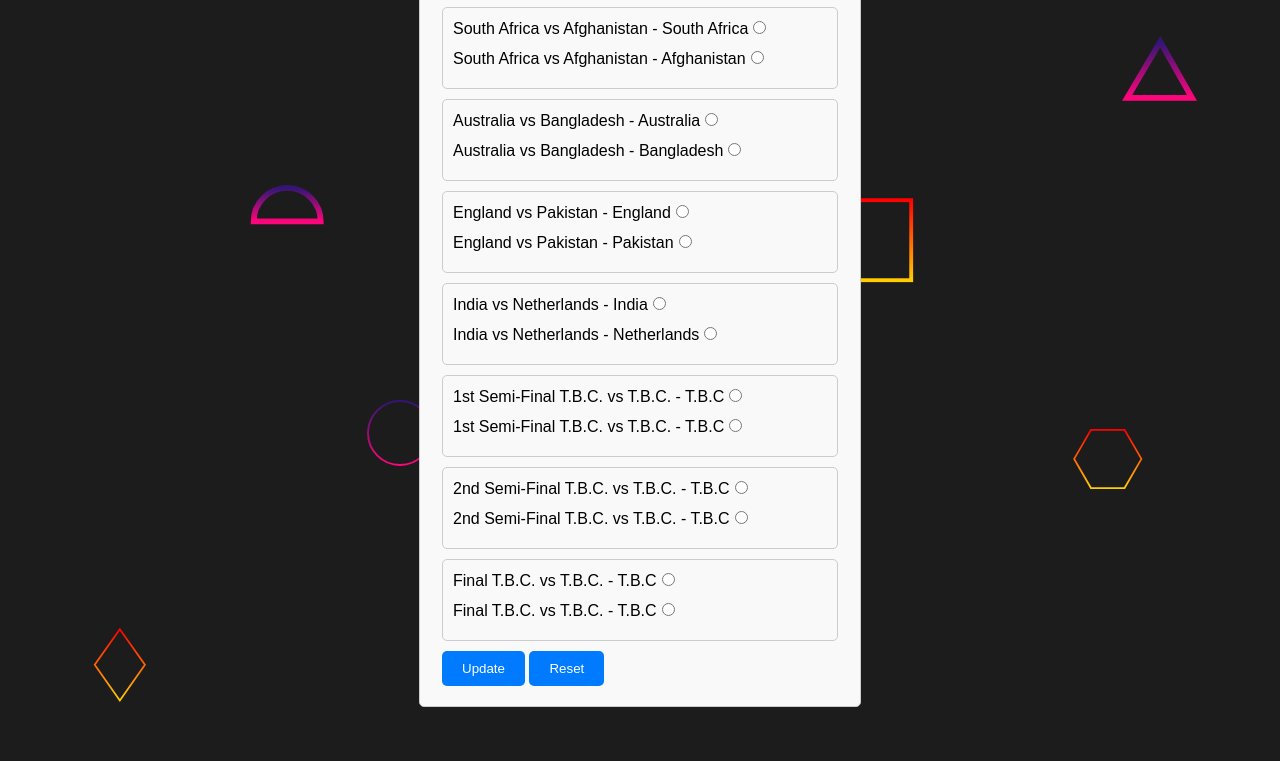
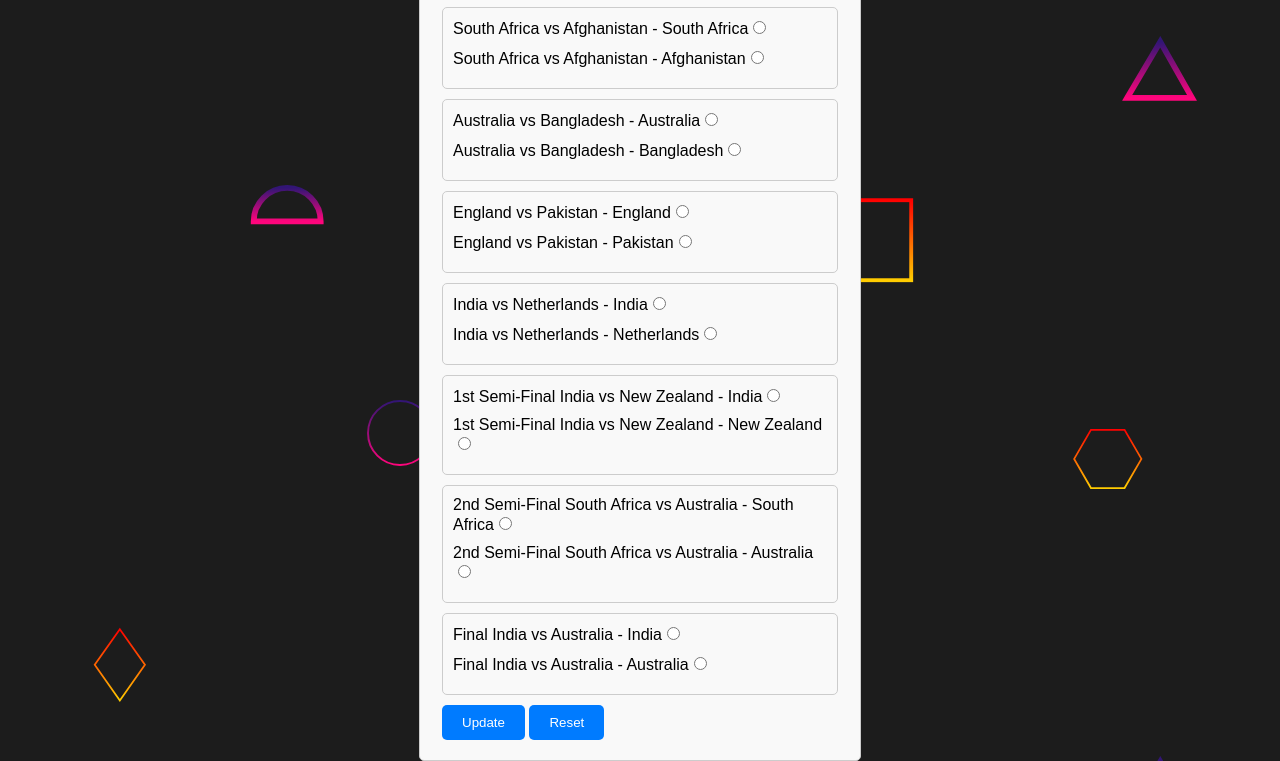
Before and after one commit to Abdul-2050/Pollify, a website: page updateData.html in a window 1280 px wide. Shown: the part 3967-4728 px from the top of the page. Before the commit the page ends 4674 px from the top, so only its background shows below. Drawn offline with Linux system fonts and the light colour scheme; no server answers; a web font is replaced by a local one.

Commit message:
Add files via upload

```diff
--- a/updateData.html
+++ b/updateData.html
@@ -245,54 +245,54 @@
 
         // Define the matchDataArray
         const matchDataArray = [
-            { description: "England vs New Zealand", team1: "England", team2: "New Zealand", matchDate: "5-Oct", matchTime: "2:00 PM", winningTeam: "match_not_started" },
-            { description: "Pakistan vs Netherlands", team1: "Pakistan", team2: "Netherlands", matchDate: "6-Oct", matchTime: "2:00 PM", winningTeam: "match_not_started" },
-            { description: "Bangladesh vs Afghanistan", team1: "Bangladesh", team2: "Afghanistan", matchDate: "7-Oct", matchTime: "10:30 AM", winningTeam: "match_not_started" },
-            { description: "South Africa vs Sri Lanka", team1: "South Africa", team2: "Sri Lanka", matchDate: "7-Oct", matchTime: "2:00 PM", winningTeam: "match_not_started" },
-            { description: "Australia vs India", team1: "Australia", team2: "India", matchDate: "8-Oct", matchTime: "2:00 PM", winningTeam: "match_not_started" },
-            { description: "New Zealand vs Netherlands", team1: "New Zealand", team2: "Netherlands", matchDate: "9-Oct", matchTime: "2:00 PM", winningTeam: "match_not_started" },
-            { description: "England vs Bangladesh", team1: "England", team2: "Bangladesh", matchDate: "10-Oct", matchTime: "10:30 AM", winningTeam: "match_not_started" },
-            { description: "Pakistan vs Sri Lanka", team1: "Pakistan", team2: "Sri Lanka", matchDate: "10-Oct", matchTime: "2:00 PM", winningTeam: "match_not_started" },
-            { description: "India vs Afghanistan", team1: "India", team2: "Afghanistan", matchDate: "11-Oct", matchTime: "2:00 PM", winningTeam: "match_not_started" },
-            { description: "Australia vs South Africa", team1: "Australia", team2: "South Africa", matchDate: "12-Oct", matchTime: "2:00 PM", winningTeam: "match_not_started" },
-            { description: "New Zealand vs Bangladesh", team1: "New Zealand", team2: "Bangladesh", matchDate: "13-Oct", matchTime: "2:00 PM", winningTeam: "match_not_started" },
-            { description: "India vs Pakistan", team1: "India", team2: "Pakistan", matchDate: "14-Oct", matchTime: "2:00 PM", winningTeam: "match_not_started" },
-            { description: "England vs Afghanistan", team1: "England", team2: "Afghanistan", matchDate: "15-Oct", matchTime: "2:00 PM", winningTeam: "match_not_started" },
-            { description: "Australia vs Sri Lanka", team1: "Australia", team2: "Sri Lanka", matchDate: "16-Oct", matchTime: "2:00 PM", winningTeam: "match_not_started" },
-            { description: "South Africa vs Netherlands", team1: "South Africa", team2: "Netherlands", matchDate: "17-Oct", matchTime: "2:00 PM", winningTeam: "match_not_started" },
-            { description: "New Zealand vs Afghanistan", team1: "New Zealand", team2: "Afghanistan", matchDate: "18-Oct", matchTime: "2:00 PM", winningTeam: "match_not_started" },
-            { description: "India vs Bangladesh", team1: "India", team2: "Bangladesh", matchDate: "19-Oct", matchTime: "2:00 PM", winningTeam: "match_not_started" },
-            { description: "Australia vs Pakistan", team1: "Australia", team2: "Pakistan", matchDate: "20-Oct", matchTime: "2:00 PM", winningTeam: "match_not_started" },
-            { description: "Netherlands vs Sri Lanka", team1: "Netherlands", team2: "Sri Lanka", matchDate: "21-Oct", matchTime: "10:30 AM", winningTeam: "match_not_started" },
-            { description: "England vs South Africa", team1: "England", team2: "South Africa", matchDate: "21-Oct", matchTime: "2:00 PM", winningTeam: "match_not_started" },
-            { description: "India vs New Zealand", team1: "India", team2: "New Zealand", matchDate: "22-Oct", matchTime: "2:00 PM", winningTeam: "match_not_started" },
-            { description: "Pakistan vs Afghanistan", team1: "Pakistan", team2: "Afghanistan", matchDate: "23-Oct", matchTime: "2:00 PM", winningTeam: "match_not_started" },
-            { description: "South Africa vs Bangladesh", team1: "South Africa", team2: "Bangladesh", matchDate: "24-Oct", matchTime: "2:00 PM", winningTeam: "match_not_started" },
-            { description: "Australia vs Netherlands", team1: "Australia", team2: "Netherlands", matchDate: "25-Oct", matchTime: "2:00 PM", winningTeam: "match_not_started" },
-            { description: "England vs Sri Lanka", team1: "England", team2: "Sri Lanka", matchDate: "26-Oct", matchTime: "2:00 PM", winningTeam: "match_not_started" },
-            { description: "Pakistan vs South Africa", team1: "Pakistan", team2: "South Africa", matchDate: "27-Oct", matchTime: "2:00 PM", winningTeam: "match_not_started" },
-            { description: "Australia vs New Zealand", team1: "Australia", team2: "New Zealand", matchDate: "28-Oct", matchTime: "10:30 AM", winningTeam: "match_not_started" },
-            { description: "Netherlands vs Bangladesh", team1: "Netherlands", team2: "Bangladesh", matchDate: "28-Oct", matchTime: "2:00 PM", winningTeam: "match_not_started" },
-            { description: "India vs England", team1: "India", team2: "England", matchDate: "29-Oct", matchTime: "2:00 PM", winningTeam: "match_not_started" },
-            { description: "Afghanistan vs Sri Lanka", team1: "Afghanistan", team2: "Sri Lanka", matchDate: "30-Oct", matchTime: "2:00 PM", winningTeam: "match_not_started" },
-            { description: "Pakistan vs Bangladesh", team1: "Pakistan", team2: "Bangladesh", matchDate: "31-Oct", matchTime: "2:00 PM", winningTeam: "match_not_started" },
-            { description: "New Zealand vs South Africa", team1: "New Zealand", team2: "South Africa", matchDate: "1-Nov", matchTime: "2:00 PM", winningTeam: "match_not_started" },
-            { description: "India vs Sri Lanka", team1: "India", team2: "Sri Lanka", matchDate: "2-Nov", matchTime: "2:00 PM", winningTeam: "match_not_started" },
-            { description: "Netherlands vs Afghanistan", team1: "Netherlands", team2: "Afghanistan", matchDate: "3-Nov", matchTime: "2:00 PM", winningTeam: "match_not_started" },
-            { description: "New Zealand vs Pakistan", team1: "New Zealand", team2: "Pakistan", matchDate: "4-Nov", matchTime: "10:30 AM", winningTeam: "match_not_started" },
-            { description: "England vs Australia", team1: "England", team2: "Australia", matchDate: "4-Nov", matchTime: "2:00 PM", winningTeam: "match_not_started" },
-            { description: "India vs South Africa", team1: "India", team2: "South Africa", matchDate: "5-Nov", matchTime: "2:00 PM", winningTeam: "match_not_started" },
-            { description: "Bangladesh vs Sri Lanka", team1: "Bangladesh", team2: "Sri Lanka", matchDate: "6-Nov", matchTime: "2:00 PM", winningTeam: "match_not_started" },
-            { description: "Australia vs Afghanistan", team1: "Australia", team2: "Afghanistan", matchDate: "7-Nov", matchTime: "2:00 PM", winningTeam: "match_not_started" },
-            { description: "England vs Netherlands", team1: "England", team2: "Netherlands", matchDate: "8-Nov", matchTime: "2:00 PM", winningTeam: "match_not_started" },
-            { description: "New Zealand vs Sri Lanka", team1: "New Zealand", team2: "Sri Lanka", matchDate: "9-Nov", matchTime: "2:00 PM", winningTeam: "match_not_started" },
-            { description: "South Africa vs Afghanistan", team1: "South Africa", team2: "Afghanistan", matchDate: "10-Nov", matchTime: "2:00 PM", winningTeam: "match_not_started" },
-            { description: "Australia vs Bangladesh", team1: "Australia", team2: "Bangladesh", matchDate: "11-Nov", matchTime: "10:30 AM", winningTeam: "match_not_started" },
-            { description: "England vs Pakistan", team1: "England", team2: "Pakistan", matchDate: "11-Nov", matchTime: "2:00 PM", winningTeam: "match_not_started" },
-            { description: "India vs Netherlands", team1: "India", team2: "Netherlands", matchDate: "12-Nov", matchTime: "2:00 PM", winningTeam: "match_not_started" },
-            { description: "1st Semi-Final T.B.C. vs T.B.C.", team1: "T.B.C", team2: "T.B.C", matchDate: "15-Nov", matchTime: "2:00 PM", winningTeam: "match_not_started" },
-            { description: "2nd Semi-Final T.B.C. vs T.B.C.", team1: "T.B.C", team2: "T.B.C", matchDate: "16-Nov", matchTime: "2:00 PM", winningTeam: "match_not_started" },
-            { description: "Final T.B.C. vs T.B.C.", team1: "T.B.C", team2: "T.B.C", matchDate: "19-Nov", matchTime: "2:00 PM", winningTeam: "match_not_started" }
+            { description: "England vs New Zealand", team1: "England", team2: "New Zealand", matchDate: "5-Oct", matchTime: "2:00 PM", winningTeam: "team2" },
+            { description: "Pakistan vs Netherlands", team1: "Pakistan", team2: "Netherlands", matchDate: "6-Oct", matchTime: "2:00 PM", winningTeam: "team1" },
+            { description: "Bangladesh vs Afghanistan", team1: "Bangladesh", team2: "Afghanistan", matchDate: "7-Oct", matchTime: "10:30 AM", winningTeam: "team1" },
+            { description: "South Africa vs Sri Lanka", team1: "South Africa", team2: "Sri Lanka", matchDate: "7-Oct", matchTime: "2:00 PM", winningTeam: "team1" },
+            { description: "Australia vs India", team1: "Australia", team2: "India", matchDate: "8-Oct", matchTime: "2:00 PM", winningTeam: "team2" },
+            { description: "New Zealand vs Netherlands", team1: "New Zealand", team2: "Netherlands", matchDate: "9-Oct", matchTime: "2:00 PM", winningTeam: "team1" },
+            { description: "England vs Bangladesh", team1: "England", team2: "Bangladesh", matchDate: "10-Oct", matchTime: "10:30 AM", winningTeam: "team1" },
+            { description: "Pakistan vs Sri Lanka", team1: "Pakistan", team2: "Sri Lanka", matchDate: "10-Oct", matchTime: "2:00 PM", winningTeam: "team1" },
+            { description: "India vs Afghanistan", team1: "India", team2: "Afghanistan", matchDate: "11-Oct", matchTime: "2:00 PM", winningTeam: "team1" },
+            { description: "Australia vs South Africa", team1: "Australia", team2: "South Africa", matchDate: "12-Oct", matchTime: "2:00 PM", winningTeam: "team2" },
+            { description: "New Zealand vs Bangladesh", team1: "New Zealand", team2: "Bangladesh", matchDate: "13-Oct", matchTime: "2:00 PM", winningTeam: "team1" },
+            { description: "India vs Pakistan", team1: "India", team2: "Pakistan", matchDate: "14-Oct", matchTime: "2:00 PM", winningTeam: "team1" },
+            { description: "England vs Afghanistan", team1: "England", team2: "Afghanistan", matchDate: "15-Oct", matchTime: "2:00 PM", winningTeam: "team2" },
+            { description: "Australia vs Sri Lanka", team1: "Australia", team2: "Sri Lanka", matchDate: "16-Oct", matchTime: "2:00 PM", winningTeam: "team1" },
+            { description: "South Africa vs Netherlands", team1: "South Africa", team2: "Netherlands", matchDate: "17-Oct", matchTime: "2:00 PM", winningTeam: "team2" },
+            { description: "New Zealand vs Afghanistan", team1: "New Zealand", team2: "Afghanistan", matchDate: "18-Oct", matchTime: "2:00 PM", winningTeam: "team1" },
+            { description: "India vs Bangladesh", team1: "India", team2: "Bangladesh", matchDate: "19-Oct", matchTime: "2:00 PM", winningTeam: "team1" },
+            { description: "Australia vs Pakistan", team1: "Australia", team2: "Pakistan", matchDate: "20-Oct", matchTime: "2:00 PM", winningTeam: "team2" },
+            { description: "Netherlands vs Sri Lanka", team1: "Netherlands", team2: "Sri Lanka", matchDate: "21-Oct", matchTime: "10:30 AM", winningTeam: "team2" },
+            { description: "England vs South Africa", team1: "England", team2: "South Africa", matchDate: "21-Oct", matchTime: "2:00 PM", winningTeam: "team2" },
+            { description: "India vs New Zealand", team1: "India", team2: "New Zealand", matchDate: "22-Oct", matchTime: "2:00 PM", winningTeam: "team1" },
+            { description: "Pakistan vs Afghanistan", team1: "Pakistan", team2: "Afghanistan", matchDate: "23-Oct", matchTime: "2:00 PM", winningTeam: "team2" },
+            { description: "South Africa vs Bangladesh", team1: "South Africa", team2: "Bangladesh", matchDate: "24-Oct", matchTime: "2:00 PM", winningTeam: "team1" },
+            { description: "Australia vs Netherlands", team1: "Australia", team2: "Netherlands", matchDate: "25-Oct", matchTime: "2:00 PM", winningTeam: "team1" },
+            { description: "England vs Sri Lanka", team1: "England", team2: "Sri Lanka", matchDate: "26-Oct", matchTime: "2:00 PM", winningTeam: "team2" },
+            { description: "Pakistan vs South Africa", team1: "Pakistan", team2: "South Africa", matchDate: "27-Oct", matchTime: "2:00 PM", winningTeam: "team2" },
+            { description: "Australia vs New Zealand", team1: "Australia", team2: "New Zealand", matchDate: "28-Oct", matchTime: "10:30 AM", winningTeam: "team1" },
+            { description: "Netherlands vs Bangladesh", team1: "Netherlands", team2: "Bangladesh", matchDate: "28-Oct", matchTime: "2:00 PM", winningTeam: "team1" },
+            { description: "India vs England", team1: "India", team2: "England", matchDate: "29-Oct", matchTime: "2:00 PM", winningTeam: "team1" },
+            { description: "Afghanistan vs Sri Lanka", team1: "Afghanistan", team2: "Sri Lanka", matchDate: "30-Oct", matchTime: "2:00 PM", winningTeam: "team1" },
+            { description: "Pakistan vs Bangladesh", team1: "Pakistan", team2: "Bangladesh", matchDate: "31-Oct", matchTime: "2:00 PM", winningTeam: "team1" },
+            { description: "New Zealand vs South Africa", team1: "New Zealand", team2: "South Africa", matchDate: "1-Nov", matchTime: "2:00 PM", winningTeam: "team2" },
+            { description: "India vs Sri Lanka", team1: "India", team2: "Sri Lanka", matchDate: "2-Nov", matchTime: "2:00 PM", winningTeam: "team1" },
+            { description: "Netherlands vs Afghanistan", team1: "Netherlands", team2: "Afghanistan", matchDate: "3-Nov", matchTime: "2:00 PM", winningTeam: "team2" },
+            { description: "New Zealand vs Pakistan", team1: "New Zealand", team2: "Pakistan", matchDate: "4-Nov", matchTime: "10:30 AM", winningTeam: "team2" },
+            { description: "England vs Australia", team1: "England", team2: "Australia", matchDate: "4-Nov", matchTime: "2:00 PM", winningTeam: "team2" },
+            { description: "India vs South Africa", team1: "India", team2: "South Africa", matchDate: "5-Nov", matchTime: "2:00 PM", winningTeam: "team1" },
+            { description: "Bangladesh vs Sri Lanka", team1: "Bangladesh", team2: "Sri Lanka", matchDate: "6-Nov", matchTime: "2:00 PM", winningTeam: "team1" },
+            { description: "Australia vs Afghanistan", team1: "Australia", team2: "Afghanistan", matchDate: "7-Nov", matchTime: "2:00 PM", winningTeam: "team1" },
+            { description: "England vs Netherlands", team1: "England", team2: "Netherlands", matchDate: "8-Nov", matchTime: "2:00 PM", winningTeam: "team1" },
+            { description: "New Zealand vs Sri Lanka", team1: "New Zealand", team2: "Sri Lanka", matchDate: "9-Nov", matchTime: "2:00 PM", winningTeam: "team1" },
+            { description: "South Africa vs Afghanistan", team1: "South Africa", team2: "Afghanistan", matchDate: "10-Nov", matchTime: "2:00 PM", winningTeam: "team1" },
+            { description: "Australia vs Bangladesh", team1: "Australia", team2: "Bangladesh", matchDate: "11-Nov", matchTime: "10:30 AM", winningTeam: "team1" },
+            { description: "England vs Pakistan", team1: "England", team2: "Pakistan", matchDate: "11-Nov", matchTime: "2:00 PM", winningTeam: "team1" },
+            { description: "India vs Netherlands", team1: "India", team2: "Netherlands", matchDate: "12-Nov", matchTime: "2:00 PM", winningTeam: "team1" },
+            { description: "1st Semi-Final India vs New Zealand", team1: "India", team2: "New Zealand", matchDate: "15-Nov", matchTime: "2:00 PM", winningTeam: "team1" },
+            { description: "2nd Semi-Final South Africa vs Australia", team1: "South Africa", team2: "Australia", matchDate: "16-Nov", matchTime: "2:00 PM", winningTeam: "team1" },
+            { description: "Final India vs Australia", team1: "India", team2: "Australia", matchDate: "19-Nov", matchTime: "2:00 PM", winningTeam: "match_not_started" }
         ];
 
         // Get a reference to the "public" node in the database
```
